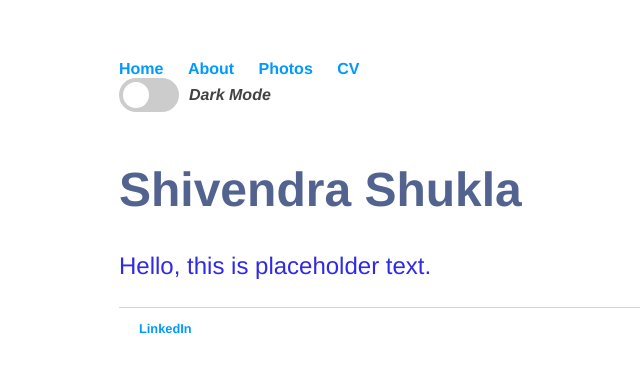
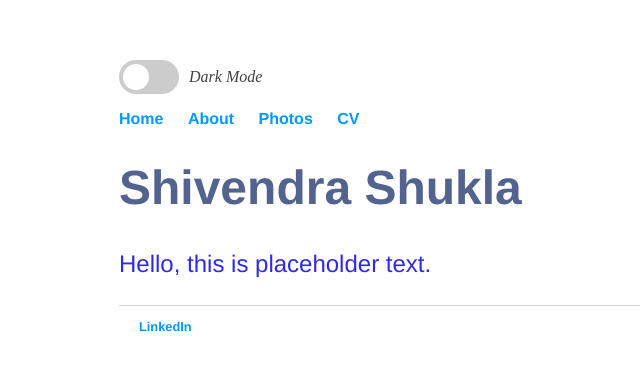
Before and after one commit to thatshivendrashukla/thatshivendrashukla.github.io, a Jekyll site: the page built from index.html, in a window 1280 px wide. Shown: the top 373 px of the page, without its empty margins (73-713 px from the left). Built offline with Jekyll 4.4.1, drawn with Linux system fonts in a browser that asks for light colours.

Commit message:
Update default.html

```diff
--- a/_layouts/default.html
+++ b/_layouts/default.html
@@ -7,7 +7,13 @@
 			<!-- link to various favicons -->
 			{% include favicons.html %}
 			{% include ga.html %}
-			<div><script> const toggleSwitch = document.querySelector('.theme-switch input[type="checkbox"]');
+			<div class="theme-switch-wrapper">
+					<label class="theme-switch" for="checkbox">
+					<input type="checkbox" id="checkbox" />
+					<div class="slider round"></div>
+					</label>
+					<em>Dark Mode</em>
+					<script type="text/javascript"> const toggleSwitch = document.querySelector('.theme-switch input[type="checkbox"]');
 const currentTheme = localStorage.getItem('theme');
 
 if (currentTheme) {
@@ -29,7 +35,8 @@ function switchTheme(e) {
 }
 
 toggleSwitch.addEventListener('change', switchTheme, false);
-</script></div>
+</script>
+			</div>
 		</head>
 		<body>
 			<nav>
@@ -38,13 +45,7 @@ toggleSwitch.addEventListener('change', switchTheme, false);
 		        	<li><a href="/about">About</a></li>
 					<li><a href="/photos">Photos</a></li>
 	        		<li><a href="/cv">CV</a></li>
-					<li><div class="theme-switch-wrapper">
-					<label class="theme-switch" for="checkbox">
-					<input type="checkbox" id="checkbox" />
-					<div class="slider round"></div>
-					</label>
-					<em>Dark Mode</em>
-			</div></li>
+
 	    		</ul>
 			</nav>
 			<div class="container">
```
